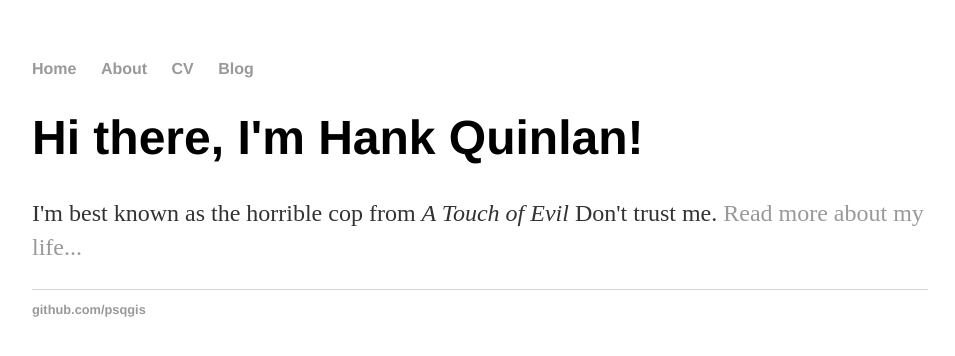
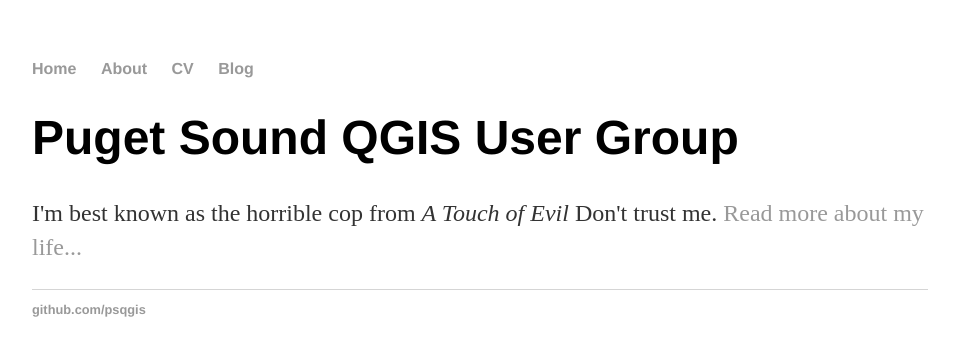
Before and after one commit to psqgis/psqgis.github.io, a Jekyll site: the page built from index.html, in a window 1280 px wide. Shown: the top 356 px of the page, without its empty margins (160-1115 px from the left). Built offline with Jekyll 4.4.1, drawn with Linux system fonts in a browser that asks for light colours.

Commit message:
Update index.html

```diff
--- a/index.html
+++ b/index.html
@@ -3,6 +3,6 @@ layout: default
 title: Puget Sound QGIS User Group
 ---
 <div class="blurb">
-	<h1>Hi there, I'm Hank Quinlan!</h1>
+	<h1>Puget Sound QGIS User Group</h1>
 	<p>I'm best known as the horrible cop from <em>A Touch of Evil</em> Don't trust me. <a href="/about">Read more about my life...</a></p>
 </div><!-- /.blurb -->
```
